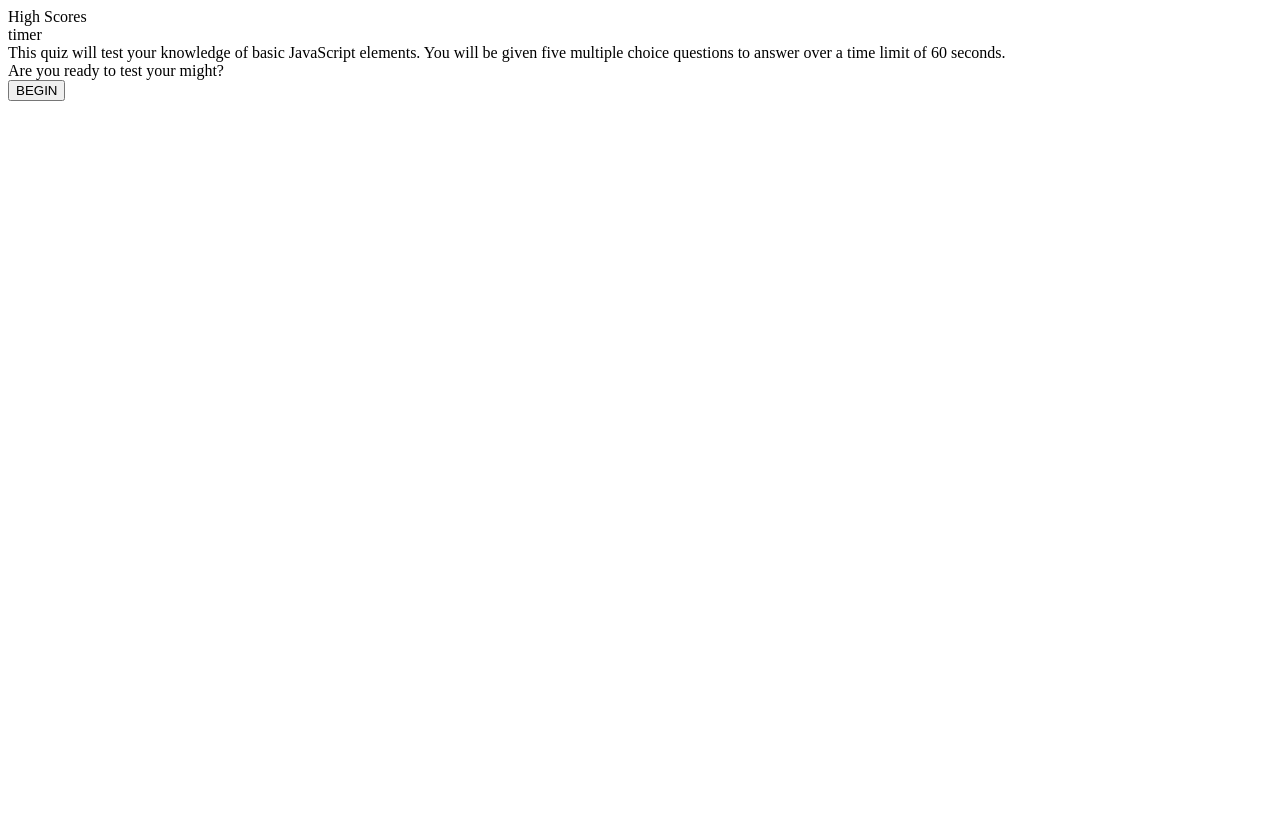
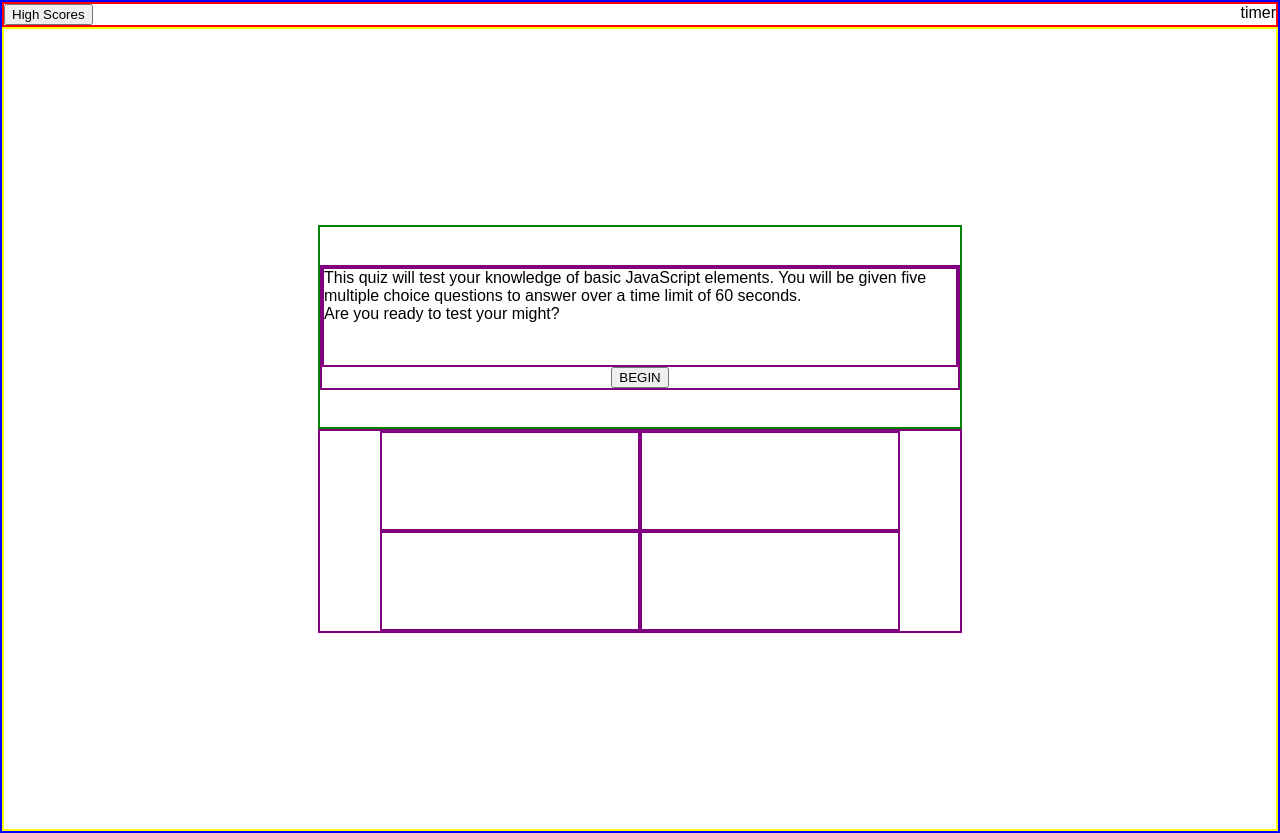
Before and after one commit to cgarnica92/javascript-quiz-game, a plain HTML site: page index.html in a window 1280 px wide. Before the commit the page ends 800 px from the top, so only its background shows below. Drawn offline with Linux system fonts and the light colour scheme.

Commit message:
flex containers built and items aligned

```diff
--- a/assets/css/style.css
+++ b/assets/css/style.css
@@ -0,0 +1,63 @@
+* {
+
+}
+
+body {
+    display: flex;
+    flex-direction: column;
+    font-family: Arial;
+    border: 2px solid;
+    border-color: blue;
+    min-height: 100vh;
+    margin: 0%;
+}
+
+header {
+    display: flex;
+    flex-direction: row;
+    justify-content: space-between;
+    border: 2px solid;
+    border-color: red;
+}
+
+main {
+    display: flex;
+    min-height: 100vh;
+    flex-direction: column;
+    justify-content: center;
+    align-items: center;
+    border: 2px solid;
+    border-color: yellow;
+}
+
+section {
+    display: flex;
+    flex-wrap: wrap;
+    justify-content: center;
+    align-items: center;
+    border: 2px solid;
+    width: 50vw;
+    height: 25vh;
+    border-color: green;
+}
+
+.timer {
+
+}
+.start-button {
+
+}
+
+.card {
+    display: flex;
+    flex-wrap: wrap;
+    min-height: 12vh;
+    min-width: 20vw;
+    justify-content: center;
+    border: 2px solid;
+    border-color: purple
+}
+
+.high-scores {
+
+}
--- a/index.html
+++ b/index.html
@@ -8,7 +8,7 @@
     </head>
     <body>
         <header>
-            <div class="high-scores">High Scores</div>
+            <button class="high-scores">High Scores</button>
             <div class="timer">timer</div>
         </header>
 
@@ -16,15 +16,14 @@
             <section>
                 <div class="card text-area">
                     <div class="card game-launch">This quiz will test your knowledge of basic JavaScript elements. You will be given five multiple choice questions to answer over a time limit of 60 seconds.<br> Are you ready to test your might?</div>
-                    <button class="start-button">BEGIN</button>
+                    <div><button class="start-button">BEGIN</button></div>
                 </div>
             </section>
+            <section class="card options">
                 <div class="card option-a"></div>
                 <div class="card option-b"></div>
                 <div class="card option-c"></div>
                 <div class="card option-d"></div>
-            <section>
-
             </section>
         </main>
         <script src="assets/js/script.js"></script>
```
